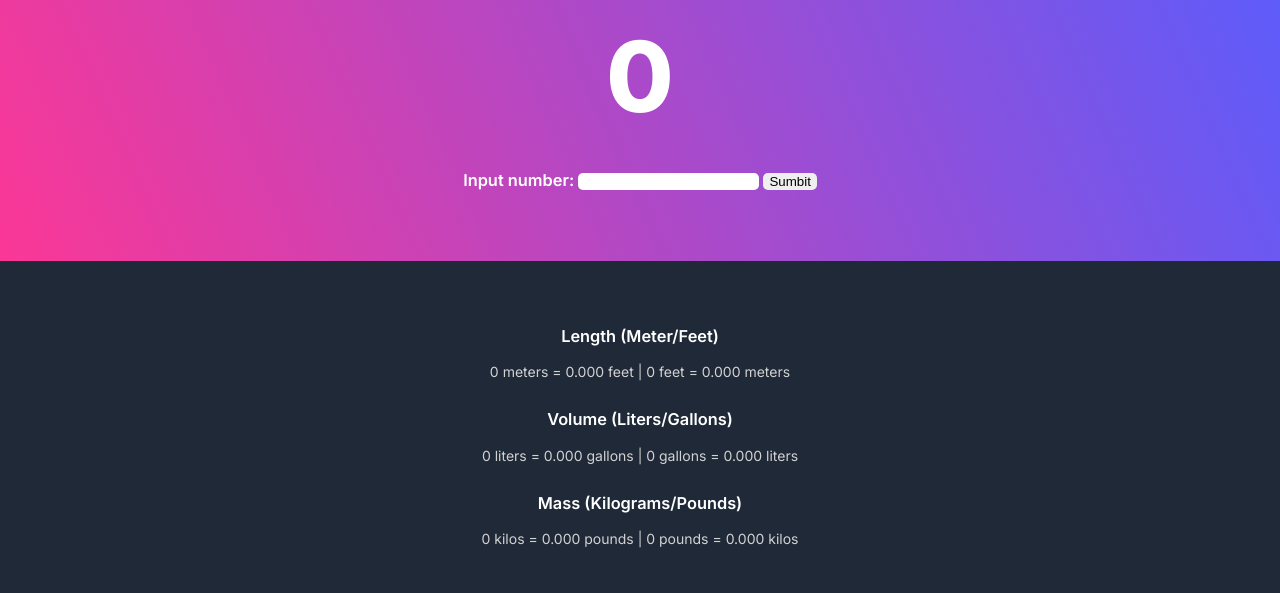
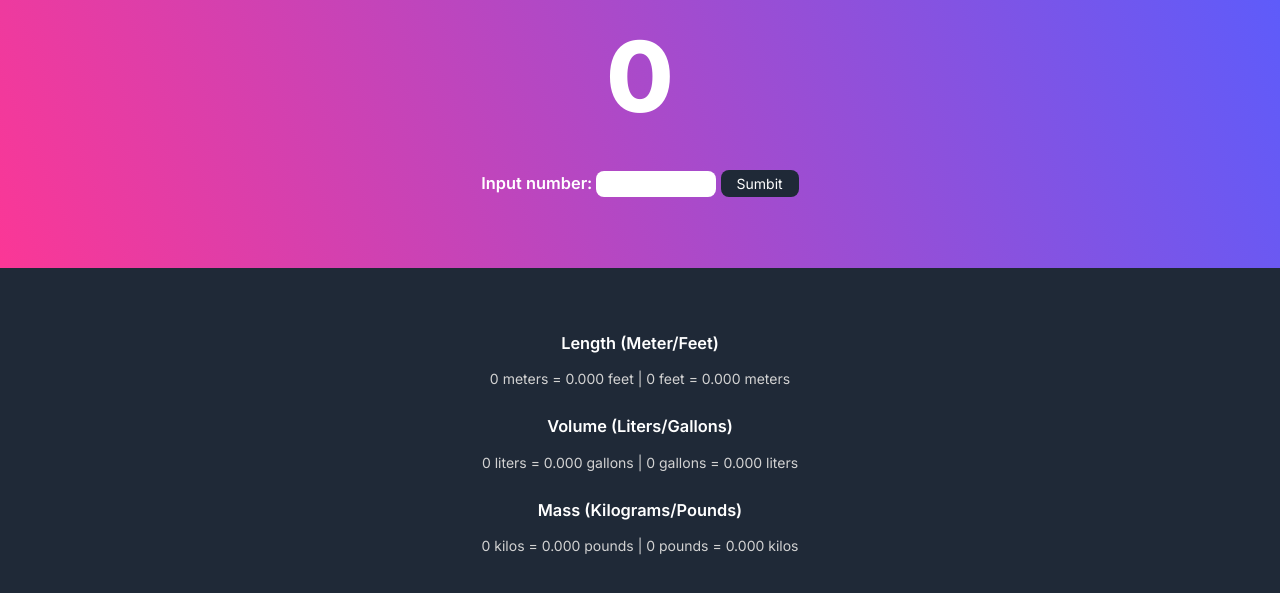
Before and after one commit to louiseaux/javascript-course, a plain HTML site: page unit-converter/index.html in a window 1280 px wide. Shown: the part 123-716 px from the top of the page. Drawn offline with Linux system fonts and the light colour scheme.

Commit message:
Slightly better button styling

```diff
--- a/unit-converter/css/style.css
+++ b/unit-converter/css/style.css
@@ -36,10 +36,26 @@ header {
     padding: 54px 0;
 }
 
-/* TODO: input styling */
-input {
-    border: none;
-    border-radius: 5px;
+input[type=text] {
+    font-family: 'Inter', sans-serif;
+    font-size: 14px;
+    width: 100px;
+
+    border-style: none;
+    border-radius: 8px;
+    padding: 4.5px 10px;
+}
+
+input[type=button] {
+    font-family: 'Inter', sans-serif;
+    font-size: 14px;
+    cursor: pointer;
+
+    color: #fff;
+    background: #1f2937;
+    border-style: none;
+    border-radius: 8px;
+    padding: 5px 16px;
 }
 
 .conversions {
```
